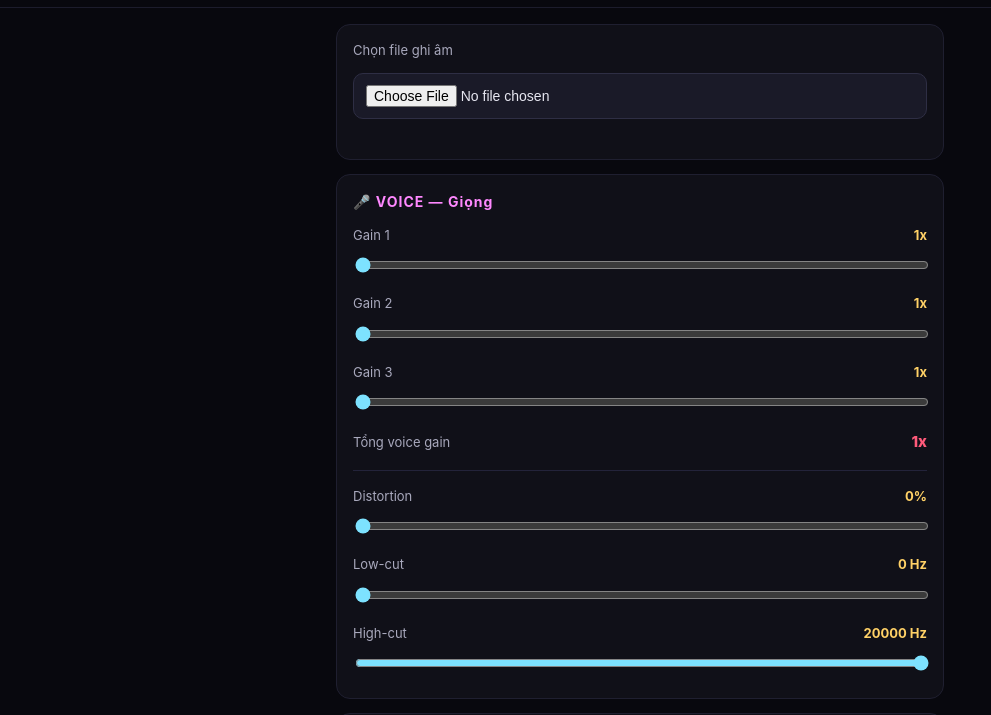
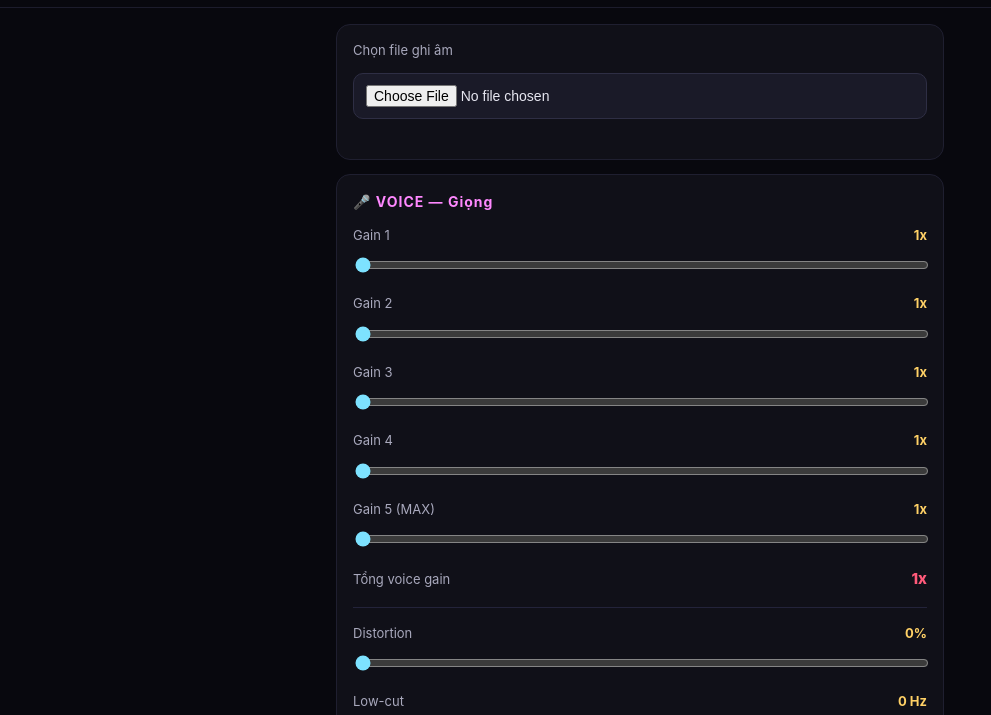
Before and after one commit to KNOXSZ666/Kx, a plain HTML site: page index.html in a window 1280 px wide. Shown: the part 73-788 px from the top of the page, without its empty margins (0-991 px from the left). Drawn offline with Linux system fonts and the light colour scheme.

Commit message:
Update index.html

```diff
--- a/index.html
+++ b/index.html
@@ -43,7 +43,17 @@
       <span class="val" id="vg3V">1x</span>
     </div>
     <input type="range" id="vg3" min="1" max="20" step="1" value="1">
+<div class="row">
+  <span class="label">Gain 4</span>
+  <span class="val" id="vg4V">1x</span>
+</div>
+<input type="range" id="vg4" min="1" max="10" step="1" value="1">
 
+<div class="row">
+  <span class="label">Gain 5 (MAX)</span>
+  <span class="val" id="vg5V">1x</span>
+</div>
+<input type="range" id="vg5" min="1" max="100" step="1" value="1">
     <div class="row">
       <span class="label">Tổng voice gain</span>
       <span class="val total" id="vTotalV">1x</span>
@@ -78,6 +88,8 @@
       <span class="label">Loại tạp</span>
     </div>
     <select id="nType">
+      <option value="engine">Engine — động cơ nổ</option>
+<option value="taser">Taser — dùi cui điện</option>
       <option value="white">White — xì xì</option>
       <option value="pink">Pink — rè tự nhiên</option>
       <option value="brown">Brown — ù trầm</option>
```
